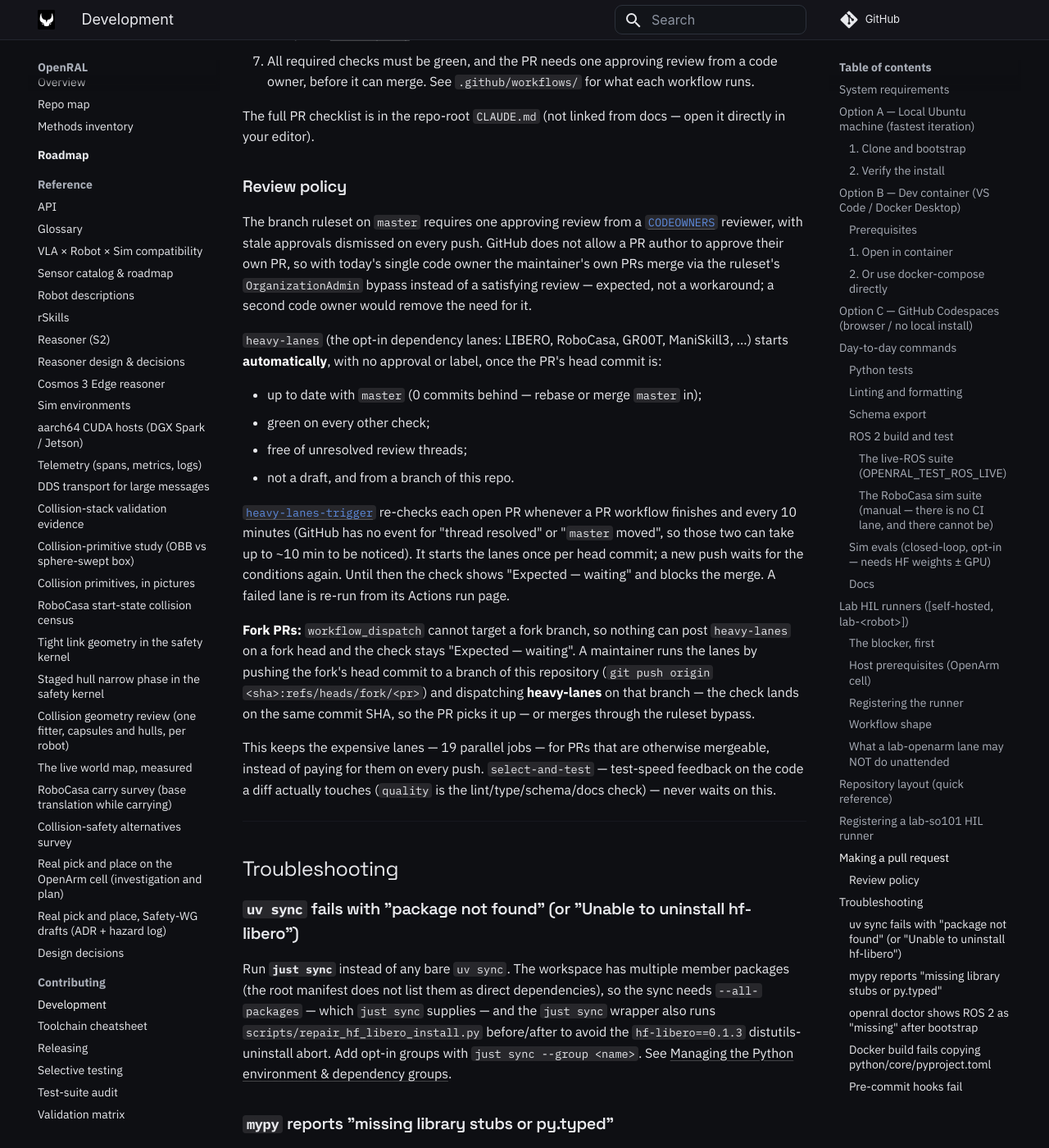
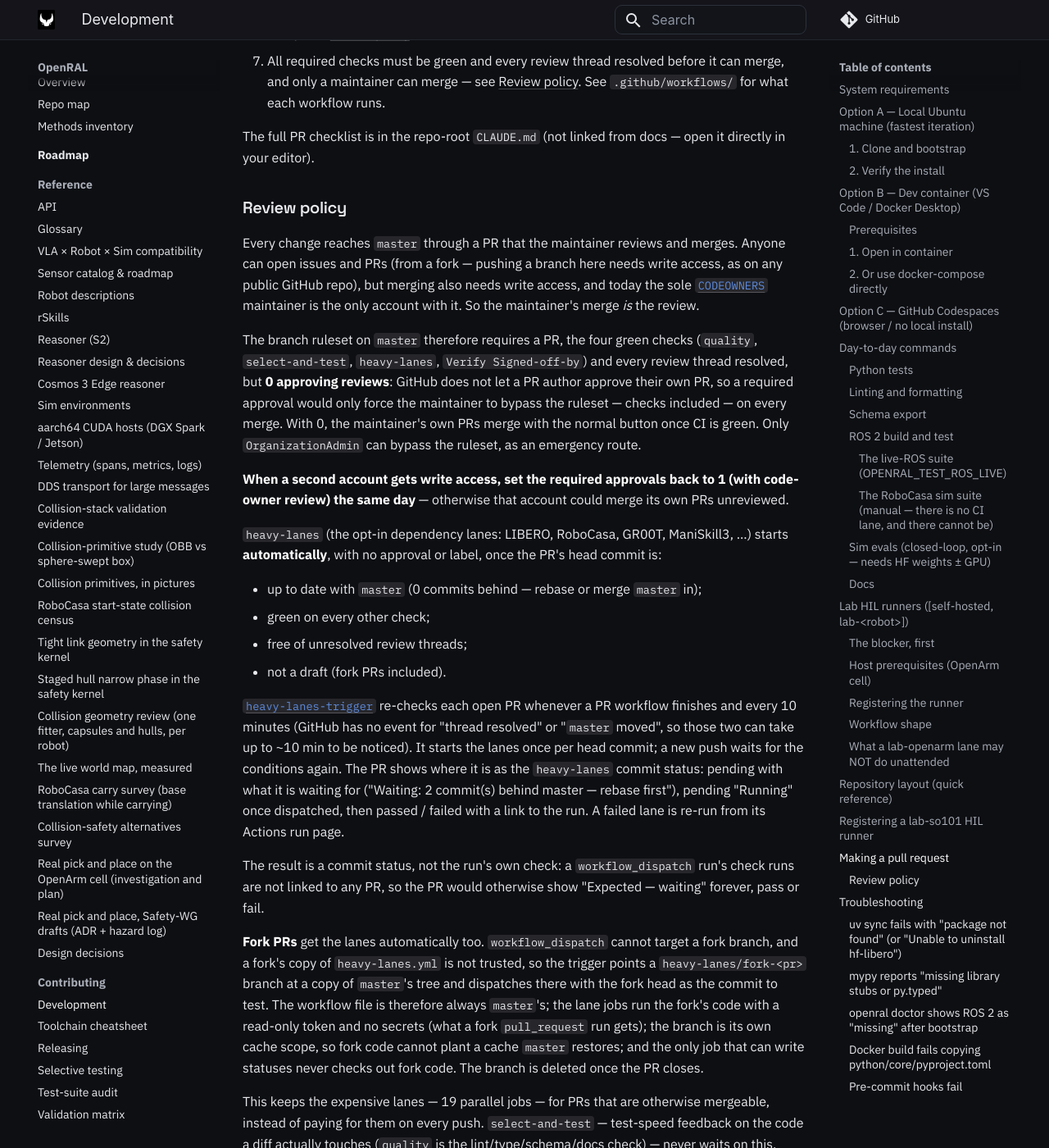
Before and after one commit to OpenRAL/openral, an MkDocs documentation site: the page built from docs/contributing/development.md, in a window 1280 px wide and 1400 px high, scrolled down 11285 px. Shown: the whole window at 82% size. Built offline with MkDocs 1.6.1 and Material for MkDocs 9.7.7, drawn with Linux system fonts in a browser that asks for light colours; comment, search, counter and statistics services are not loaded; some of the changed text lies outside the part shown.

Commit message:
ci(heavy-lanes): report the result on the PR and run it for fork PRs
A workflow_dispatch run's check runs are not linked to any PR, so the
required `heavy-lanes` check showed "Expected — waiting" on every PR forever,
pass or fail, and every merge needed a ruleset bypass that also skipped the
checks. The lanes now report as a `heavy-lanes` commit status on the tested
commit, which shows on the PR and satisfies the required check:

- heavy-lanes-trigger keeps it pending with what it is waiting for, then
  "Running" once dispatched, and backfills runs from before this change;
- heavy-lanes.yml's gate job, the only job allowed to write statuses, posts
  success / failure / error (cancelled, so the trigger retries).

Fork PRs now get the lanes automatically under the same conditions. They run
from `heavy-lanes/fork-<pr>`, a branch pointed at a copy of the base tree, so
the workflow file is always the base branch's, fork code gets its own cache
scope and a read-only token with no secrets, and the status-writing job never
checks out fork code. Branches of closed PRs are pruned.

Docs describe the review policy this enables: 0 required approvals while one
maintainer holds the only write access, back to 1 when a second one joins.

Signed-off-by: Adrian <adrianllopart@gmail.com>
Co-Authored-By: Claude Opus 5.5 <noreply@anthropic.com>
Claude-Session: https://claude.ai/code/session_01Ab2CRmsZy8er6hofy1An2H

```diff
--- a/docs/contributing/development.md
+++ b/docs/contributing/development.md
@@ -480,31 +480,44 @@ not automated from this repo. On the host with the arm attached:
 2. Make your changes. Run `just lint && just test` before pushing.
 3. If you changed a Pydantic schema, run `just schema-export` and commit the updated JSON files.
 4. Open a PR. The title should follow [Conventional Commits](https://www.conventionalcommits.org/) — e.g. `feat(core): add FooSchema`.
-5. If your PR comes from a fork, the first push waits for a maintainer to
-   click "Approve and run" on the workflow run before any check starts —
-   that's a GitHub setting (`all_external_contributors`), not something you
-   can skip.
+5. PRs from forks run CI on every push, like any other PR. The one exception
+   is a brand-new GitHub account's first PR, which waits for a maintainer to
+   click "Approve and run" (GitHub setting
+   `first_time_contributors_new_to_github`, the lowest GitHub offers).
 6. Every push runs two fast required checks: `quality` (lint/type/schema/docs,
    <3 min) and `select-and-test` (the pytest targets your diff actually
    touches — see [Selective testing](selective-testing.md), usually a few
    minutes). A third required check, `heavy-lanes`, runs the opt-in
    dependency lanes (LIBERO, RoboCasa, GR00T, …) your diff selected — it
    starts by itself once the PR is ready, see [Review policy](#review-policy).
-7. All required checks must be green, and the PR needs one approving review
-   from a code owner, before it can merge. See `.github/workflows/` for what
-   each workflow runs.
+7. All required checks must be green and every review thread resolved before
+   it can merge, and only a maintainer can merge — see
+   [Review policy](#review-policy). See `.github/workflows/` for what each
+   workflow runs.
 
 The full PR checklist is in the repo-root `CLAUDE.md` (not linked from docs — open it directly in your editor).
 
 ### Review policy
 
-The branch ruleset on `master` requires one approving review from a
+Every change reaches `master` through a PR that the maintainer reviews and
+merges. Anyone can open issues and PRs (from a fork — pushing a branch here
+needs write access, as on any public GitHub repo), but merging also needs
+write access, and today the sole
 [`CODEOWNERS`](https://github.com/OpenRAL/openral/blob/master/.github/CODEOWNERS)
-reviewer, with stale approvals dismissed on every push. GitHub does not allow
-a PR author to approve their own PR, so with today's single code owner the
-maintainer's own PRs merge via the ruleset's `OrganizationAdmin` bypass
-instead of a satisfying review — expected, not a workaround; a second code
-owner would remove the need for it.
+maintainer is the only account with it. So the maintainer's merge *is* the
+review.
+
+The branch ruleset on `master` therefore requires a PR, the four green checks
+(`quality`, `select-and-test`, `heavy-lanes`, `Verify Signed-off-by`) and
+every review thread resolved, but **0 approving reviews**: GitHub does not
+let a PR author approve their own PR, so a required approval would only force
+the maintainer to bypass the ruleset — checks included — on every merge. With
+0, the maintainer's own PRs merge with the normal button once CI is green.
+Only `OrganizationAdmin` can bypass the ruleset, as an emergency route.
+
+**When a second account gets write access, set the required approvals back to
+1 (with code-owner review) the same day** — otherwise that account could
+merge its own PRs unreviewed.
 
 `heavy-lanes` (the opt-in dependency lanes: LIBERO, RoboCasa, GR00T,
 ManiSkill3, …) starts **automatically**, with no approval or label, once the
@@ -513,22 +526,31 @@ PR's head commit is:
 - up to date with `master` (0 commits behind — rebase or merge `master` in);
 - green on every other check;
 - free of unresolved review threads;
-- not a draft, and from a branch of this repo.
+- not a draft (fork PRs included).
 
 [`heavy-lanes-trigger`](https://github.com/OpenRAL/openral/blob/master/.github/workflows/heavy-lanes-trigger.yml)
 re-checks each open PR whenever a PR workflow finishes and every 10 minutes
 (GitHub has no event for "thread resolved" or "`master` moved", so those two
 can take up to ~10 min to be noticed). It starts the lanes once per head
-commit; a new push waits for the conditions again. Until then the check shows
-"Expected — waiting" and blocks the merge. A failed lane is re-run from its
-Actions run page.
+commit; a new push waits for the conditions again. The PR shows where it is
+as the `heavy-lanes` commit status: pending with what it is waiting for
+("Waiting: 2 commit(s) behind master — rebase first"), pending "Running" once
+dispatched, then passed / failed with a link to the run. A failed lane is
+re-run from its Actions run page.
 
-**Fork PRs:** `workflow_dispatch` cannot target a fork branch, so nothing can
-post `heavy-lanes` on a fork head and the check stays "Expected — waiting". A
-maintainer runs the lanes by pushing the fork's head commit to a branch of this
-repository (`git push origin <sha>:refs/heads/fork/<pr>`) and dispatching
-**heavy-lanes** on that branch — the check lands on the same commit SHA, so the
-PR picks it up — or merges through the ruleset bypass.
+The result is a commit status, not the run's own check: a `workflow_dispatch`
+run's check runs are not linked to any PR, so the PR would otherwise show
+"Expected — waiting" forever, pass or fail.
+
+**Fork PRs** get the lanes automatically too. `workflow_dispatch` cannot target
+a fork branch, and a fork's copy of `heavy-lanes.yml` is not trusted, so the
+trigger points a `heavy-lanes/fork-<pr>` branch at a copy of `master`'s tree and
+dispatches there with the fork head as the commit to test. The workflow file
+is therefore always `master`'s; the lane jobs run the fork's code with a
+read-only token and no secrets (what a fork `pull_request` run gets); the
+branch is its own cache scope, so fork code cannot plant a cache `master`
+restores; and the only job that can write statuses never checks out fork code.
+The branch is deleted once the PR closes.
 
 This keeps the expensive lanes — 19 parallel jobs — for PRs that are otherwise
 mergeable, instead of paying for them on every push.
```
Also changed, not shown: docs/contributing/selective-testing.md (+5 -4 lines), docs/methods/10-tools.md (+31 -20 lines), 7 other files.
